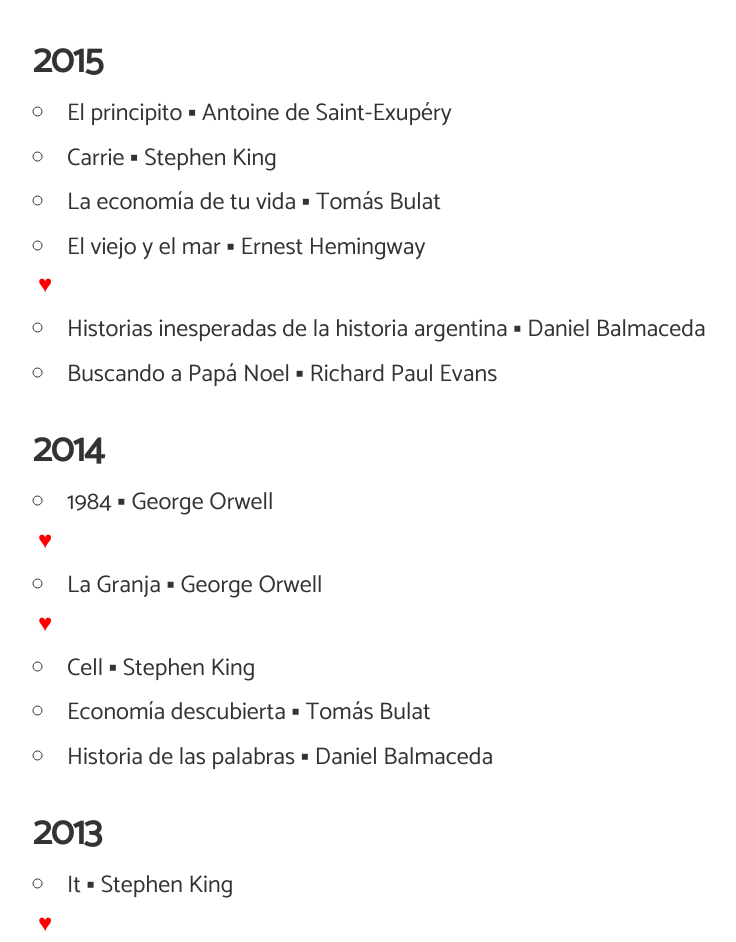
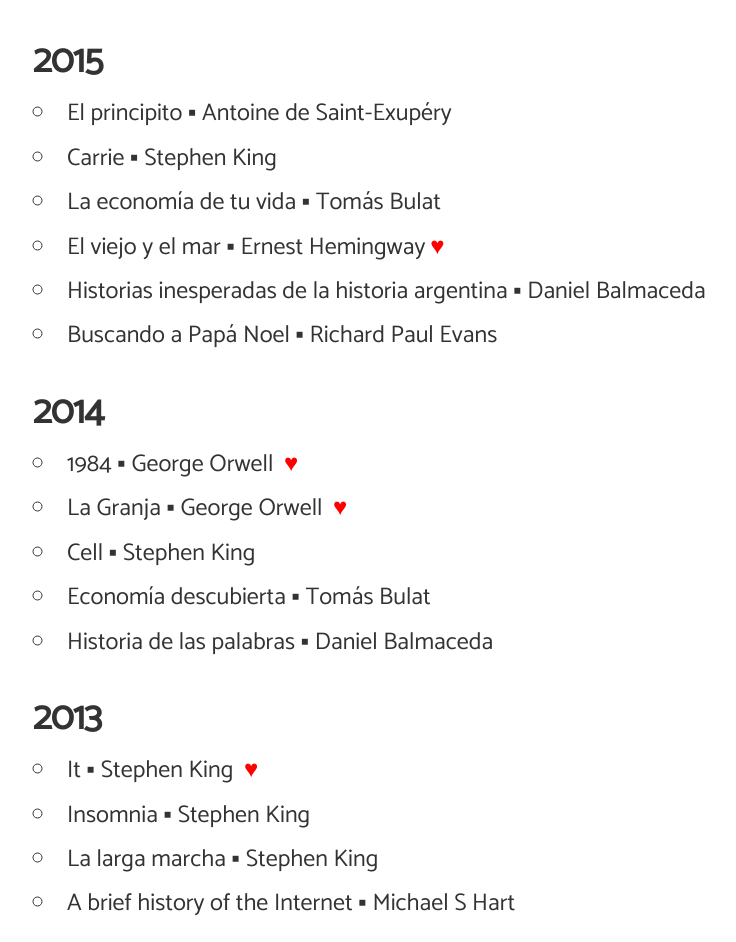
Before and after one commit to angelsimon/angelsimon.github.io, a Jekyll site: the page built from _posts/2016-09-09-libros-que-termine.md, in a window 1280 px wide. Shown: the part 600-1542 px from the top of the page, without its empty margins (31-767 px from the left). Built offline with Jekyll 4.4.1, drawn with Linux system fonts in a browser that asks for light colours; nearby versions of some CDN libraries; comment, search, counter and statistics services are not loaded.

Commit message:
Update 2016-09-09-libros-que-termine.md

```diff
--- a/_posts/2016-09-09-libros-que-termine.md
+++ b/_posts/2016-09-09-libros-que-termine.md
@@ -18,21 +18,21 @@
 <li>El principito &#9642; Antoine de Saint-Exupéry</li>
 <li>Carrie &#9642; Stephen King</li>
 <li>La economía de tu vida &#9642; Tomás Bulat</li>
-<li>El viejo y el mar &#9642; Ernest Hemingway<div class="fav">&hearts;</div></li>
+<li>El viejo y el mar &#9642; Ernest Hemingway<span class="fav">&hearts;</span></li>
 <li>Historias inesperadas de la historia argentina &#9642; Daniel Balmaceda</li>
 <li>Buscando a Papá Noel &#9642; Richard Paul Evans</li>
 </ul>
 <h2>2014</h2>
 <ul>
-<li>1984 &#9642; George Orwell <div class="fav">&hearts;</div></li>
-<li>La Granja &#9642; George Orwell <div class="fav">&hearts;</div></li>
+<li>1984 &#9642; George Orwell <span class="fav">&hearts;</span></li>
+<li>La Granja &#9642; George Orwell <span class="fav">&hearts;</span></li>
 <li>Cell &#9642; Stephen King</li>
 <li>Economía descubierta &#9642; Tomás Bulat</li>
 <li>Historia de las palabras &#9642; Daniel Balmaceda</li>
 </ul>
 <h2>2013</h2>
 <ul>
-<li>It &#9642; Stephen King <div class="fav">&hearts;</div></li>
+<li>It &#9642; Stephen King <span class="fav">&hearts;</span></li>
 <li>Insomnia &#9642; Stephen King</li>
 <li>La larga marcha &#9642; Stephen King</li>
 <li>A brief history of the Internet &#9642; Michael S Hart</li>
```
